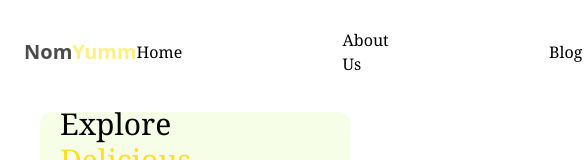
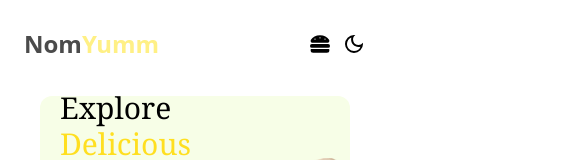
Before and after one commit to SanjilaGangaju/NomYm, a React (Vite) app: page / in a window 390 px wide. Shown: the top 160 px of the page, 585 px wide, since content can reach past the window. Built offline with nearby package versions, Linux system fonts and the light colour scheme; no server answers.

Commit message:
navbar mobile design

```diff
--- a/src/components/Navbar.jsx
+++ b/src/components/Navbar.jsx
@@ -1,14 +1,16 @@
 import React, { useState } from 'react'
 import { Link } from 'react-router-dom'
+import { FaHamburger } from "react-icons/fa";
 import { MdDarkMode, MdOutlineDarkMode } from "react-icons/md";
 const Navbar = ({setisdarkOn, isdarkOn, inputValue, setinputValue, handleSubmit}) => {
-
+    const[hamOn, sethamOn]=useState(false);
   return (
    <div className="navbar-div  flex justify-between items-center px-6 py-7" style={{backgroundColor:isdarkOn?"#04030F":"white", color:isdarkOn?"white":"black"}}>
     <div className='brand-logo'>
-        <Link to='/'><span className='font-bold text-xl opacity-70' >Nom</span><span className='font-bold text-xl text-yellow-200'>Yumm</span></Link></div>
-    <div className='middle-div'>
-        <nav className='flex gap-[19vh] font-serif capitalize text-m items-center justify-center'>
+        <Link to='/'><span className='font-bold text-center text-2xl opacity-70' >Nom</span><span className='font-bold text-2xl text-center text-yellow-200'>Yumm</span></Link></div>
+    {hamOn&&(
+        <div className='middle-div absolute top-16 left-0 w-full border-t border-gray-100 px-4 py-4 md:hidden bg-white ' style={{backgroundColor:isdarkOn?"#04030F":"white", color:isdarkOn?"white":"black"}}>
+        <nav className='flex flex-col gap-4 font-serif capitalize text-m pr-5 items-end justify-center'>
             <Link to="/" className='transition ease-in-out duration-100 hover:text-yellow-300'>home</Link>
             <Link to="/about" className='transition ease-in-out duration-100 hover:text-yellow-300'>about us</Link>
             <Link to="/blog"  className='transition ease-in-out duration-100 hover:text-yellow-300'>blog</Link>
@@ -17,9 +19,11 @@ const Navbar = ({setisdarkOn, isdarkOn, inputValue, setinputValue, handleSubmit}
 
         </nav>
     </div>
+    )}
 
-    <div className='right-div'>
 
+    <div className='right-div flex gap-3 items-center'>
+     <button onClick={()=>sethamOn(!hamOn)}><FaHamburger className='text-xl'/></button>
      <button  onClick={()=>setisdarkOn(!isdarkOn)}> {isdarkOn?<MdDarkMode className='text-2xl'></MdDarkMode>:<MdOutlineDarkMode className='text-2xl'></MdOutlineDarkMode>}</button>
 
         {/* <MdOutlineDarkMode /> */}
```
